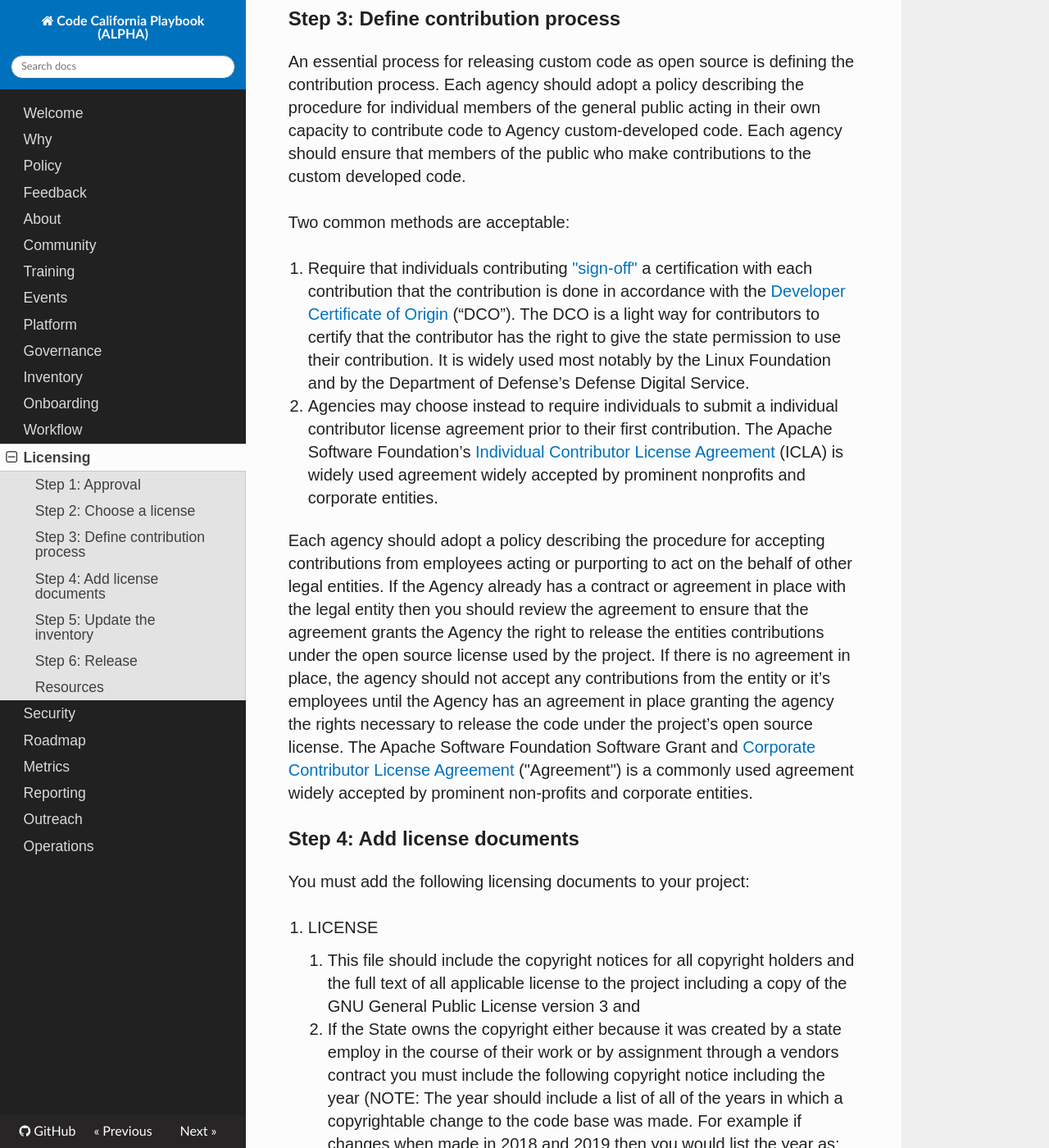
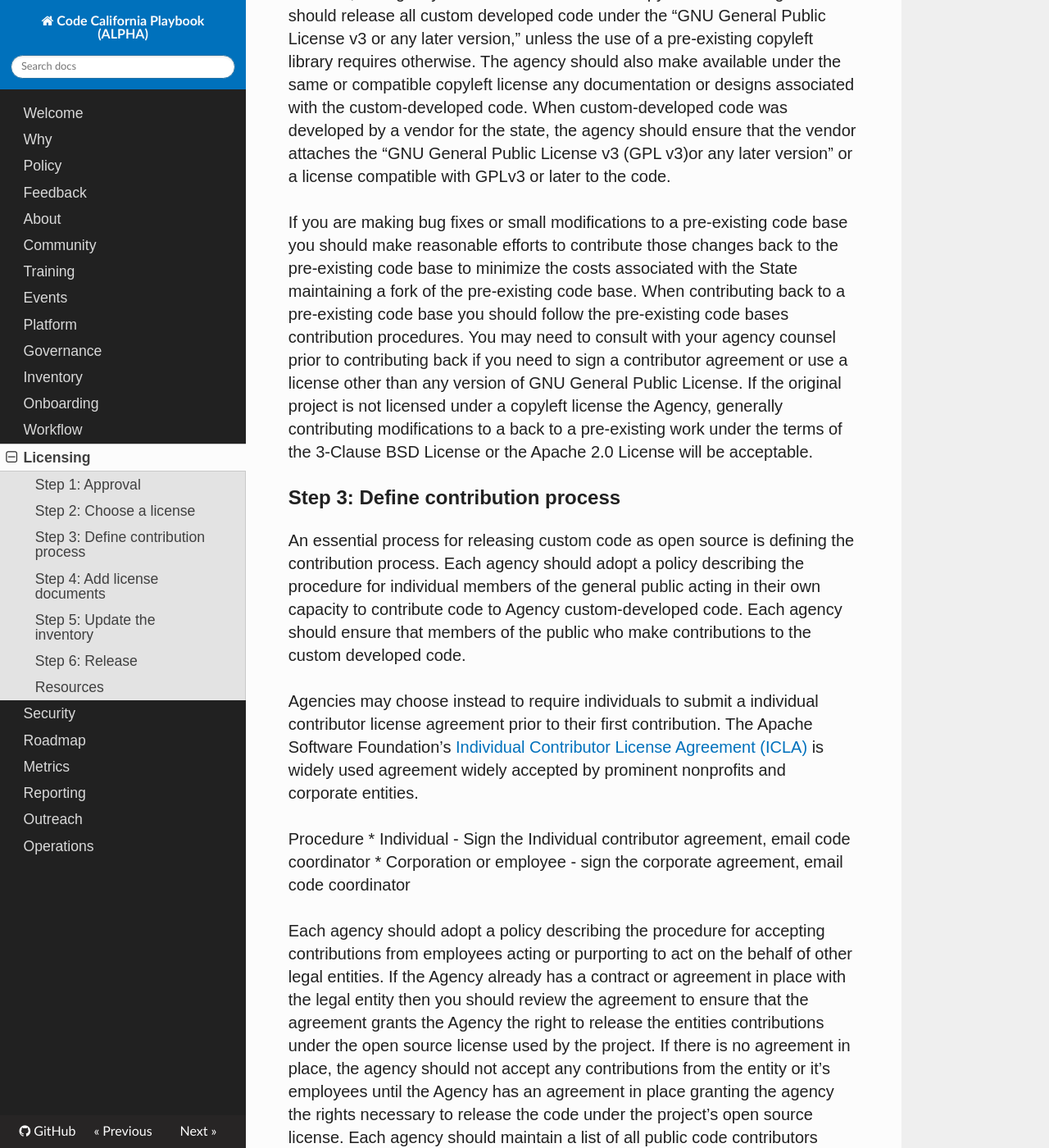
Before and after one commit to CA-CODE-Works/playbook, an MkDocs documentation site: the page built from docs/licensing.md, in a window 1280 px wide and 1400 px high, scrolled down 1735 px. Shown: the whole window at 82% size. Built offline with MkDocs 1.6.1, drawn with Linux system fonts in a browser that asks for light colours; nearby versions of some CDN libraries; old or Windows-style settings are respelled for this version of MkDocs; some of the changed text lies outside the part shown.

Commit message:
Update licensing.md
Committing changes from Manveer, Sahana, and Marc Jones

```diff
--- a/docs/licensing.md
+++ b/docs/licensing.md
@@ -2,9 +2,12 @@
 
 **IN PROGRESS: This section is in the early planning stages and is subject to change. Stay tuned for details.**
 
-Whenever possible, custom-developed code created by California State Government should be licensed for public re-use, subject to the limited exceptions outlined in SAM Section 4819.2. Specifying the license is important because by default no one has permission to use the code. It is necessary to specify the license because otherwise other agencies and individuals will not  know if they have the right to use the code.
+Updated 01-17-19
 
-There are few steps you need to take to license any project as open source. Some steps are administrative and some involved adding this to your code base. We are working on developing a template and step-by-step guidance that participating agencies can consider when licensing open source projects.
+Whenever possible, custom-developed code created by California State Government should be licensed for public re-use, subject to the limited exceptions outlined in SAM Section 4819.2. Specifying the license is important because agencies and individuals will not  know if they have the right to use the code.
+
+There are a few steps you need to take to license any  codeas open source. Some steps are administrative and some involve attaching the correct open source license to your code. This playbook provides step-by-step guidance that participating agencies can consider when licensing open source projects.
+
 
 ## Step 1: Approval
 
@@ -12,69 +15,75 @@
 
 This requires two approval reviews:
 
-1. **Necessary Rights Review.** Determine if the agency has the rights necessary to release the custom developed code including any pre-existing code owned by third parties under an open source license. If the code base was contributed to solely by state employees while at work the state generally has the rights to release the code as open source. If your code base includes contributions from vendors you may need to review the contract.
+1. **Necessary Rights Review.** Determine if the agency has the rights necessary to release the custom developed code.
+    * If the code base was contributed to solely by state employees while at work the state generally has the rights to redistribute the code as open source.
+    * If the public contributes to state code, the agency’s code coordinator is responsible for ensuring that the contributor has signed a Code Contributor Agreement stating that they have the appropriate permissions to contribute the code.
+    * If the code being contributed by the agency includes any pre-existing code owned by third parties under an open source license, the code may be reused and redistributed by the state under a compatible open source licence.
+    * If your code base includes contributions from vendors you may need to review the contract. If the code base was developed by a vendor for the state then the agency must
+        * inspect code to determine if it came from any 3rd party open libraries, if so see item iv below;
+        * inspect code for proprietary elements and examine what can be used if the proprietary elements are detached. Once the agency has inspected the code and determine that some or all of the code can be reused, the agency must attach an open source license prior to redistribution.
 
 2. **Security Risk Review.** Consult with the Agency CIO and Information Security Officer to determine if there are any identifiable security risks according to SAM 4984.2. If the Agency determines that the code will not be publicly released as open source, the particular risks identified must be logged in the code inventory.
 
+
 ## Step 2: Choose a license
 
-When making custom-developed code available to the public as open source software, the agency must attribute these with Copyleft Licenses. Agencies should release all custom developed code under a copyleft such as the "Gnu General Public License v3 or any later version," unless the use of a pre-existing copyleft library requires otherwise. The agency should also make available under the same or compatible copyleft license any documentation or designs associated with the custom-developed code.
+When making custom-developed code available to the public as open source software, the agency must attribute these with Copyleft Licenses. Agencies should release all custom developed code under the “GNU General Public License v3 or any later version,” unless the use of a pre-existing copyleft library requires otherwise. The agency should also make available under the same or compatible copyleft license any documentation or designs associated with the custom-developed code. When custom-developed code was developed by a vendor for the state, the agency should ensure that the vendor attaches the “GNU General Public License v3 (GPL v3)or any later version” or a license compatible with GPLv3 or later to the code.
 
 If you are making bug fixes or small modifications to a pre-existing code base you should make reasonable efforts to contribute those changes back to the pre-existing code base to minimize the costs associated with the State maintaining a fork of the pre-existing code base. When contributing back to a pre-existing code base you should follow the pre-existing code bases contribution procedures. You may need to consult with your agency counsel prior to contributing back if you need to sign a contributor agreement or use a license other than any version of GNU General Public License. If the original project is not licensed under a copyleft license the Agency, generally contributing modifications to a back to a pre-existing work under the terms of the 3-Clause BSD License or the Apache 2.0 License will be acceptable.
+
 
 ## Step 3: Define contribution process
 
 An essential process for releasing custom code as open source is defining the contribution process. Each agency should adopt a policy describing the procedure for individual members of the general public acting in their own capacity to contribute code to Agency custom-developed code. Each agency should ensure that members of the public who make contributions to the custom developed code.
 
-Two common methods are acceptable:
+Agencies may choose instead to require individuals to submit a individual contributor license agreement prior to their first contribution. The Apache Software Foundation’s [Individual Contributor License Agreement (ICLA)](https://www.apache.org/licenses/icla.pdf) is widely used agreement widely accepted by prominent nonprofits and corporate entities.
 
-1. Require that individuals contributing ["sign-off"](https://wiki.linuxfoundation.org/dco) a certification with each contribution that the contribution is done in accordance with the [Developer Certificate of Origin](https://developercertificate.org/) (“DCO”). The DCO is a light way for contributors to certify that the contributor has the right to give the state permission to use their contribution. It is widely used most notably by the Linux Foundation and by the Department of Defense’s Defense Digital Service.
+Procedure
+    * Individual - Sign the Individual contributor agreement, email code coordinator
+    * Corporation or employee - sign the corporate agreement, email code coordinator
 
-2. Agencies may choose instead to require individuals to submit a individual contributor license agreement prior to their first contribution. The Apache Software Foundation’s [Individual Contributor License Agreement](https://www.apache.org/licenses/icla.pdf) (ICLA) is widely used agreement widely accepted by prominent nonprofits and corporate entities.
-
-Each agency should adopt a policy describing the procedure for accepting contributions from employees acting or purporting to act on the behalf of other legal entities. If the Agency already has a contract or agreement in place with the legal entity then you should review the agreement to ensure that the agreement grants the Agency the right to release the entities contributions under the open source license used by the project. If there is no agreement in place, the agency should not accept any contributions from the entity or it’s employees until the Agency has an agreement in place granting the agency the rights necessary to release the code under the project’s open source license. The Apache Software Foundation Software Grant and [Corporate Contributor License Agreement](https://www.apache.org/licenses/cla-corporate.pdf) ("Agreement") is a commonly used agreement widely accepted by prominent non-profits and corporate entities.
+Each agency should adopt a policy describing the procedure for accepting contributions from employees acting or purporting to act on the behalf of other legal entities. If the Agency already has a contract or agreement in place with the legal entity then you should review the agreement to ensure that the agreement grants the Agency the right to release the entities contributions under the open source license used by the project. If there is no agreement in place, the agency should not accept any contributions from the entity or it’s employees until the Agency has an agreement in place granting the agency the rights necessary to release the code under the project’s open source license. Each agency should maintain a list of all public code contributors (including name, company and email addresses). The Apache Software Foundation Software Grant and [Corporate Contributor License Agreement](https://www.apache.org/licenses/cla-corporate.pdf) ("Agreement") is a commonly used agreement widely accepted by prominent non-profits and corporate entities.
 
 ## Step 4: Add license documents
 
 You must add the following licensing documents to your project:
 
-1. LICENSE
+1. **LICENSE
 
-    1. This file should include the copyright notices for all copyright holders and the full text of all applicable license to the project including a copy of the GNU General Public License version 3 and
+    a) This file should include the copyright notices for all copyright holders and the full text of all applicable license to the project including a copy of the GNU General Public License version 3 and
 
-    2. If the State owns the copyright either because it was created by a state employ in the course of their work or by assignment through a vendors contract you must include the following copyright notice including the year (NOTE:  The year should include a list of all of the years in which a copyrightable change to the code base was made. For example if changes when made in 2018 and 2019 then you would list the year as:
- Copyright 2018-2019 State of California
-If changes were only made in 2017 and 2019, but not 2018 you would list it as
- Copyright 2017, 2019 State of California
-) (NOTE:  Although common a properly formed copyright notice does not use (c) . You should instead of Copr., Copyright, ©. It is challenging to use © since it is not possible easily to put that in most text files. ):
+    b) If the State owns the copyright either because it was created by a state employ in the course of their work or by assignment through a vendors contract you must include the following copyright notice including the year:
 
-*Copyright 2019 State of California, Agency Name*
+    Copyright 2019 State of California, Agency Name
 
 You should also include any other applicable copyright notices in this file as well.
 
-    3. You can find a copy of the GPLv3 here: [https://www.gnu.org/licenses/gpl-3.0.txt](https://www.gnu.org/licenses/gpl-3.0.txt)
+    c) You can find a copy of the GPLv3 here: https://www.gnu.org/licenses/gpl-3.0.txt
 
-2. README
+2. **README
 
-    4. A brief paragraph consisting of 1 to 4 sentences  succinctly describe what the software does (what problem does it solve?).
+    a) A brief paragraph consisting of 1 to 4 sentences  succinctly describe what the software does (what problem does it solve?).
 
-    5. Your README file must include the following statement clearly indicating the project is being distributed under the terms of the GNU General Public License v3 or any later version.
+    b) Your README file must include the following statement clearly indicating the project is being distributed under the terms of the GNU General Public License v3 or any later version.
 
-LICENSE
+*LICENSE
 
-This project is free and open-source software and is distributed under the terms of the GNU General Public License v3 or any later version. It is subject to the license terms in the LICENSE file found in the top-level directory of this distribution and at http://www.example.org/foo/license.html. By submitting a contribution to this project you agree and acknowledge that your contribution may be used under the terms of the GNU General Public License v3 or any later version and you are authorized to submit the contribution on behalf of the copyright holder. No part of this project, including this file, may be copied, modified, propagated, or distributed except according to the terms contained in the LICENSE file.
+*This project is free and open-source software and is distributed under the terms of the GNU General Public License v3 or any later version. It is subject to the license terms in the LICENSE file found in the top-level directory of this distribution and at http://www.example.org/foo/license.html. By submitting a contribution to this project you agree and acknowledge that your contribution may be used under the terms of the GNU General Public License v3 or any later version and you are authorized to submit the contribution on behalf of the copyright holder. No part of this project, including this file, may be copied, modified, propagated, or distributed except according to the terms contained in the LICENSE file.*
 
-    6. Your README file should also include sections on:
 
-        1. **Reporting bugs.** This section should provide information on how State employees, contractors, and the general public can provide feedback (as bug reports or enhancements), and contribute to the software. The most common way is for people to submit Issues on the publicly available GitHub repository.
+    c) Your README file should also include sections on:
 
-        2. **Contributing.** This section should  include instructions on how to contribute and explain the contribution process (e.g., are pull requests used?) The instructions should also include the requirements for acceptable contributions (e.g., a reference to any required coding standard or required automated tests) if they exist.
+        i)**Reporting bugs.** This section should provide information on how State employees, contractors, and the general public can provide feedback (as bug reports or enhancements), and contribute to the software. The most common way is for people to submit Issues on the publicly available GitHub repository.
 
-        3. **Getting Started.** This section should include basic documentation on the project or link to the basic documentation stored in a separate file in the code base. The basic documentation should include how to install it, how to start it, how to use it (possibly with a tutorial using examples), and how to use it securely (e.g., what to do and what not to do) if that is an appropriate topic for the software. The security documentation need not be long.
+        ii) **Contributing.** This section should  include instructions on how to contribute and explain the contribution process (e.g., are pull requests used?) The instructions should also include the requirements for acceptable contributions (e.g., a reference to any required coding standard or required automated tests) if they exist.
 
-3. When reasonable you should include at the top of each file in the code base the following license notice:
+        iii) **Getting Started.** This section should include basic documentation on the project or link to the basic documentation stored in a separate file in the code base. The basic documentation should include how to install it, how to start it, how to use it (possibly with a tutorial using examples), and how to use it securely (e.g., what to do and what not to do) if that is an appropriate topic for the software. The security documentation need not be long.
 
-Copyright 2012 The Foo Project Developers. See the LICENSE file at the top-level directory of this distribution and at [http://example.org/project/](http://example.org/project/). No part of the Project, including this file, may be copied, modified, propagated, or distributed except according to the terms contained in the LICENSE file.
+3) When reasonable you should include at the top of each file in the code base the following license notice:
+
+*Copyright 2012 The Foo Project Developers. See the LICENSE file at the top-level directory of this distribution and at http://example.org/project/. No part of the Project, including this file, may be copied, modified, propagated, or distributed except according to the terms contained in the LICENSE file.*
+
 
 ## Step 5: Update the inventory
 
```
Also changed, not shown: other parts of docs/licensing.md (+7 -7 lines).
